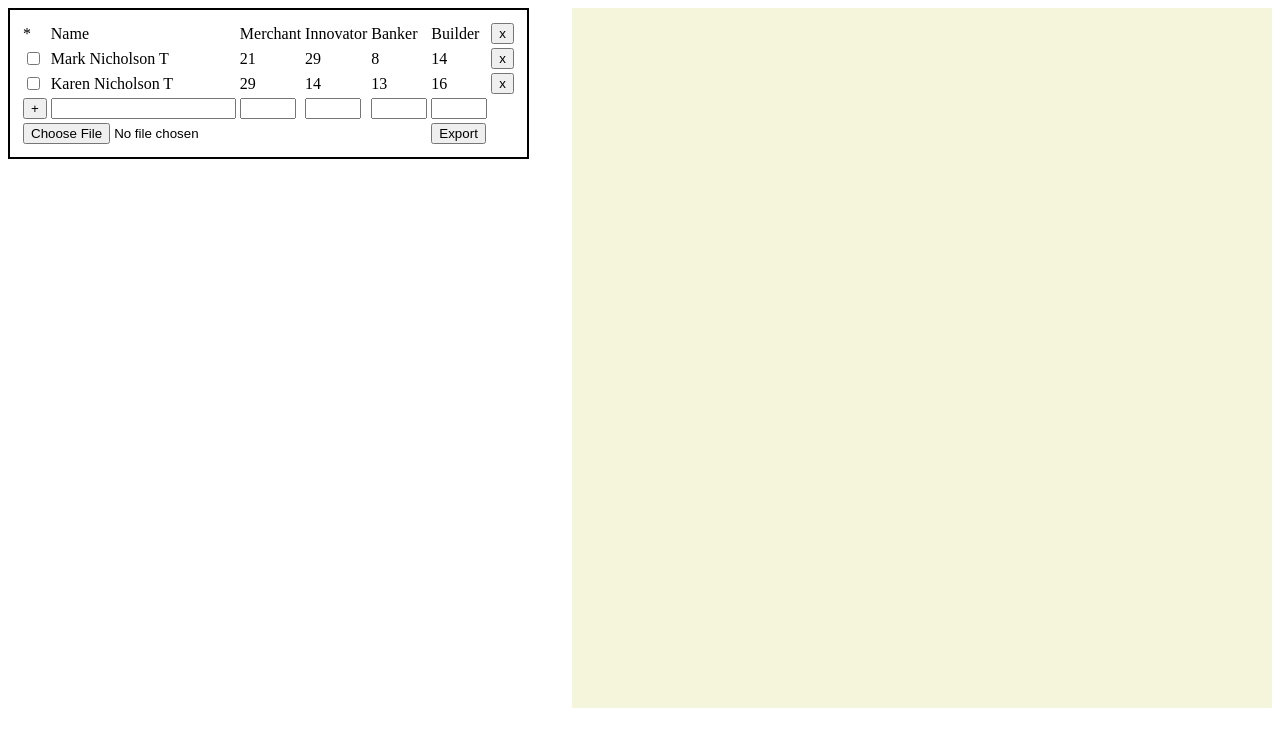
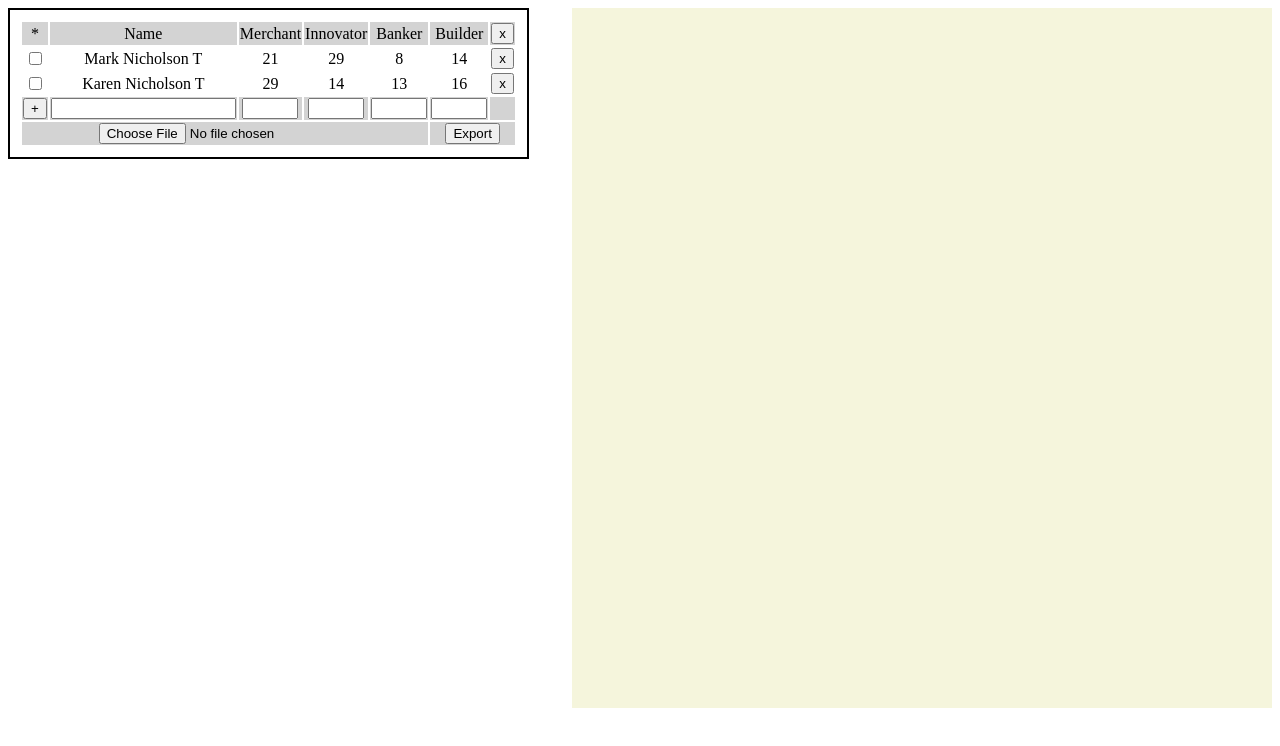
Before and after one commit to mark-nicholson/cvi-webtools, a plain HTML site: page index.html in a window 1280 px wide. Drawn offline with Linux system fonts and the light colour scheme.

Commit message:
Correcting browser variations.   - works in Chrome and Firefox   - Firefox displays the table too big still
Signed-off-by: Mark Nicholson <nicholson.mark@gmail.com>

```diff
--- a/cvi_tools.css
+++ b/cvi_tools.css
@@ -34,3 +34,20 @@ p.capitalize {
     border: 2px solid black;
     padding: 10px;
 }
+table {
+    table-layout: fixed;
+}
+
+.ctable {
+	margin: 0 0 0 0px;
+    table-layout:fixed;
+}
+thead {
+    background-color: lightgrey;
+}
+td {
+    text-align: center;
+}
+tfoot {
+    background-color: lightgray;
+}
--- a/index.html
+++ b/index.html
@@ -1,13 +1,14 @@
 <html>
     <head>
         <link rel="stylesheet" type="text/css" href="cvi_tools.css"></link>
+        <meta charset="UTF-8">
     </head>
 
 <body>
     <div>
         <div style="width: 100%">
             <div id="cviNames" class="side-box">
-                <table id="cviTable">
+                <table id="cviTable" class="ctable">
                     <thead>
                         <td>*</td>
                         <td>Name</td>
@@ -27,6 +28,7 @@
                         <td><input type="number" id="newInnovator" min="1" max="30"></input></td>
                         <td><input type="number" id="newBanker" min="1" max="30"></input></td>
                         <td><input type="number" id="newBuilder" min="1" max="30"></input></td>
+                        <td></td>
                         </tr>
                     <tr>
                         <td id="fileLoadCellId" colspan="5">
@@ -135,13 +137,15 @@ function delAllRows() {
     }
 }
 
-function delRow(event, rowId) {
-    event = event || window.event;
+function delRow(rowId) {
+    console.log("rowId: " + rowId);
+    //event = event || window.event;
 
     var table = document.getElementById('cviTable').getElementsByTagName('tbody')[0];
     console.log("table.length: " + table.rows.length);
+    console.log("rowID: " + rowId);
     var row = document.getElementById(rowId);
-    console.log("rowID: " + rowId + "  idx: " + row.rowIndex);
+    console.log("  idx: " + row.rowIndex);
     table.deleteRow( row.rowIndex - 1 );
 }
 
@@ -220,9 +224,7 @@ function __addTableRow(items) {
     /* set the delete button */
     newCell = newRow.insertCell(6);
     var delBtn = document.createElement('button');
-    delBtn.onclick = function() { delRow(event, newRow.id); };
-    //delBtn.addEventListener('click', function() { delRow(newRow.rowIndex); });
-    //delBtn.onclick = delRow;
+    delBtn.onclick = function() { delRow(newRow.id); };
     delBtn.innerHTML = "x";
     newCell.appendChild(delBtn);
 }
```
